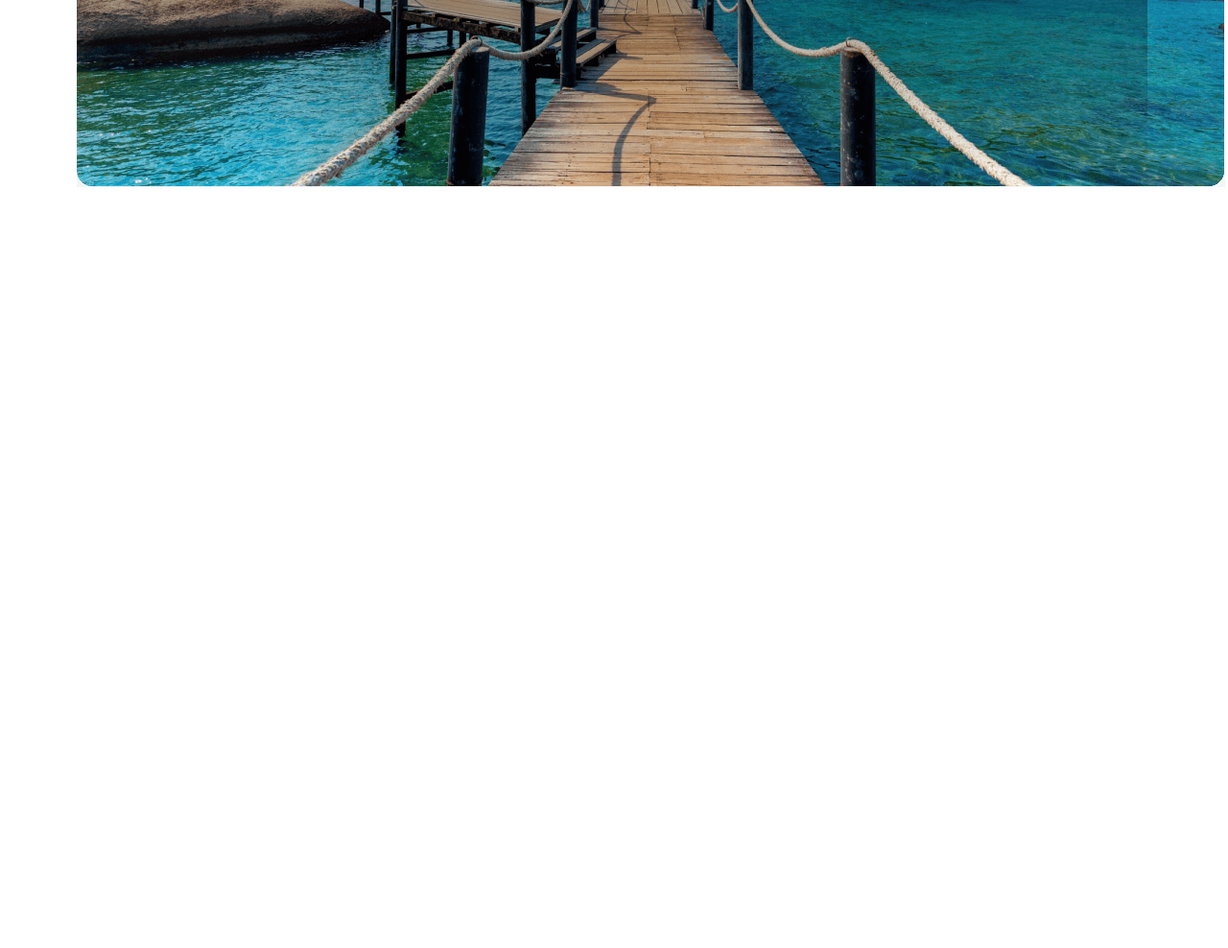
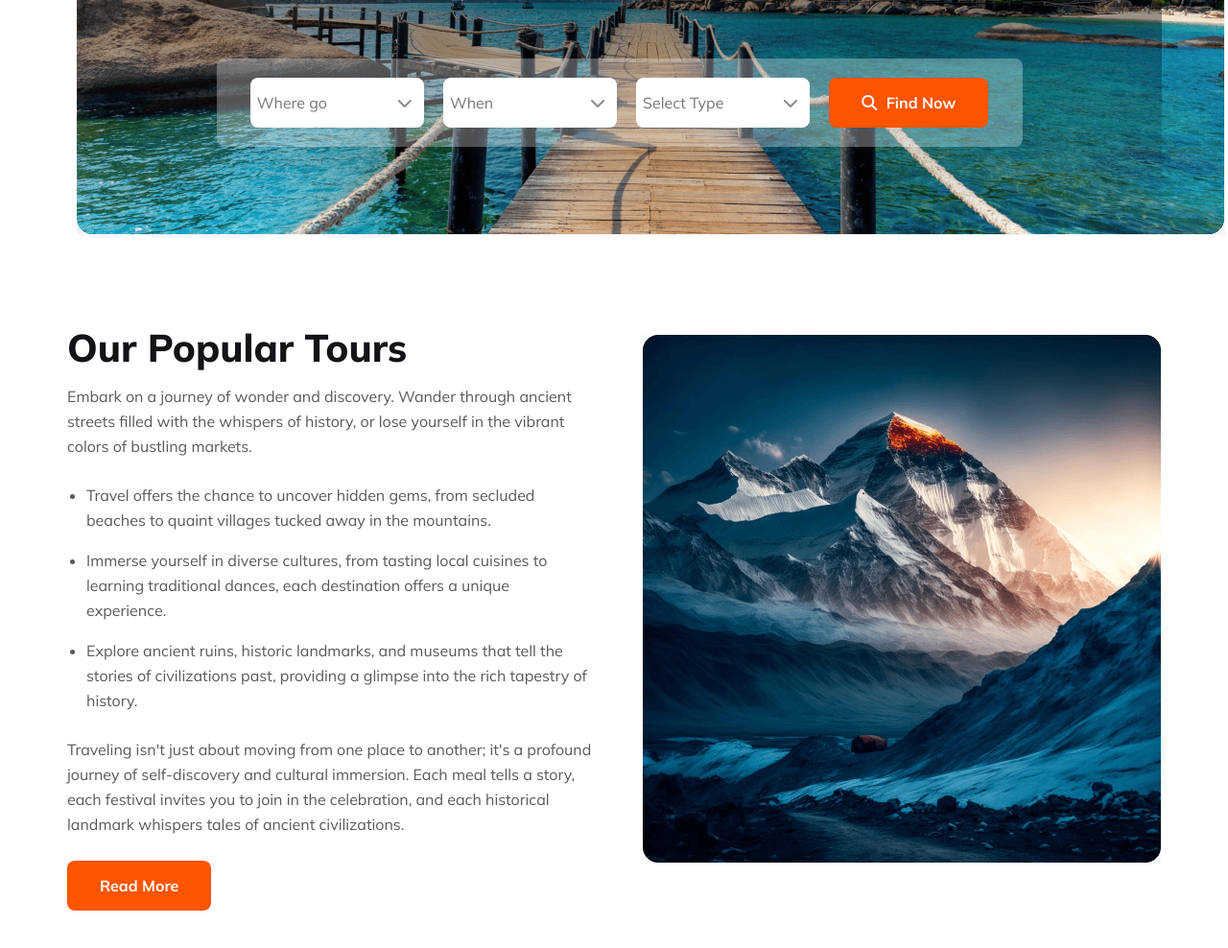
Before and after one commit to KausarAhmadTasin/responsive-assignment, a plain HTML site: page index.html in a window 1280 px wide. Shown: the part 412-1400 px from the top of the page at 96% size. Before the commit the page ends 800 px from the top, so only its background shows below. Drawn offline with Linux system fonts and the light colour scheme.

Commit message:
popular section done

```diff
--- a/css/style.css
+++ b/css/style.css
@@ -74,7 +74,7 @@ nav {
 /* Hero section styles */
 .hero-section {
   position: relative;
-  margin: 0 80px;
+  margin: 50px 80px;
   border-radius: 16px;
 }
 
@@ -91,7 +91,7 @@ nav {
   left: 0;
   text-align: center;
   border-radius: 16px;
-  width: 99.6%;
+  width: 101%;
   height: 100%;
   background: linear-gradient(
     to bottom,
@@ -102,6 +102,7 @@ nav {
 }
 
 .hero-title {
+  margin-top: 108px;
   color: #fff;
   font-family: Mulish;
   font-size: 55px;
@@ -115,12 +116,12 @@ nav {
   font-family: Mulish;
   font-size: 16px;
   font-weight: 400;
+  margin-bottom: 64px;
   line-height: 26px;
 }
 
 .hero-inputs {
   background: rgba(255, 255, 255, 0.3);
-  position: relative;
   color: rgba(19, 19, 24, 0.5);
   font-family: Mulish;
   font-size: 16px;
@@ -146,3 +147,49 @@ nav {
   font-weight: 400;
   line-height: normal;
 }
+
+button .faa {
+  margin-right: 5px;
+}
+
+.hero-inputs .fa {
+  position: relative;
+  right: 28px;
+}
+
+/* Popular section */
+
+.popular {
+  margin: 100px 70px;
+  gap: 53px;
+  display: flex;
+}
+
+.popular-content {
+  color: rgba(19, 19, 24, 0.7);
+  font-family: Mulish;
+  font-size: 16px;
+  font-weight: 400;
+  line-height: 26px;
+}
+
+.popular-title {
+  color: #131318;
+  font-family: Mulish;
+  font-size: 40px;
+  font-weight: 800;
+}
+
+.popular-img img {
+  height: 550px;
+  width: 540px;
+}
+
+.popular-text {
+  margin: 25px auto;
+}
+
+.popular-content ul li {
+  margin: 16px auto;
+  margin-left: 20px;
+}
--- a/index.html
+++ b/index.html
@@ -49,10 +49,47 @@
             class="fa fa-solid fa-chevron-down"
           ></i>
           <button class="primary-btn">
-            <i class="fa-solid fa-magnifying-glass"></i> Find Now
+            <i class="faa fa-solid fa-magnifying-glass"></i> Find Now
           </button>
         </div>
       </div>
     </section>
+
+    <section class="popular">
+      <div class="popular-content">
+        <h1 class="popular-title">Our Popular Tours</h1>
+        <p class="popular-text">
+          Embark on a journey of wonder and discovery. Wander through ancient
+          streets filled with the whispers of history, or lose yourself in the
+          vibrant colors of bustling markets.
+        </p>
+        <ul>
+          <li>
+            Travel offers the chance to uncover hidden gems, from secluded
+            beaches to quaint villages tucked away in the mountains.
+          </li>
+          <li>
+            Immerse yourself in diverse cultures, from tasting local cuisines to
+            learning traditional dances, each destination offers a unique
+            experience.
+          </li>
+          <li>
+            Explore ancient ruins, historic landmarks, and museums that tell the
+            stories of civilizations past, providing a glimpse into the rich
+            tapestry of history.
+          </li>
+        </ul>
+        <p class="popular-text">
+          Traveling isn't just about moving from one place to another; it's a
+          profound journey of self-discovery and cultural immersion. Each meal
+          tells a story, each festival invites you to join in the celebration,
+          and each historical landmark whispers tales of ancient civilizations.
+        </p>
+        <button class="primary-btn">Read More</button>
+      </div>
+      <div class="popular-img">
+        <img src="images/Rectangle 4.png" alt="" />
+      </div>
+    </section>
   </body>
 </html>
```
